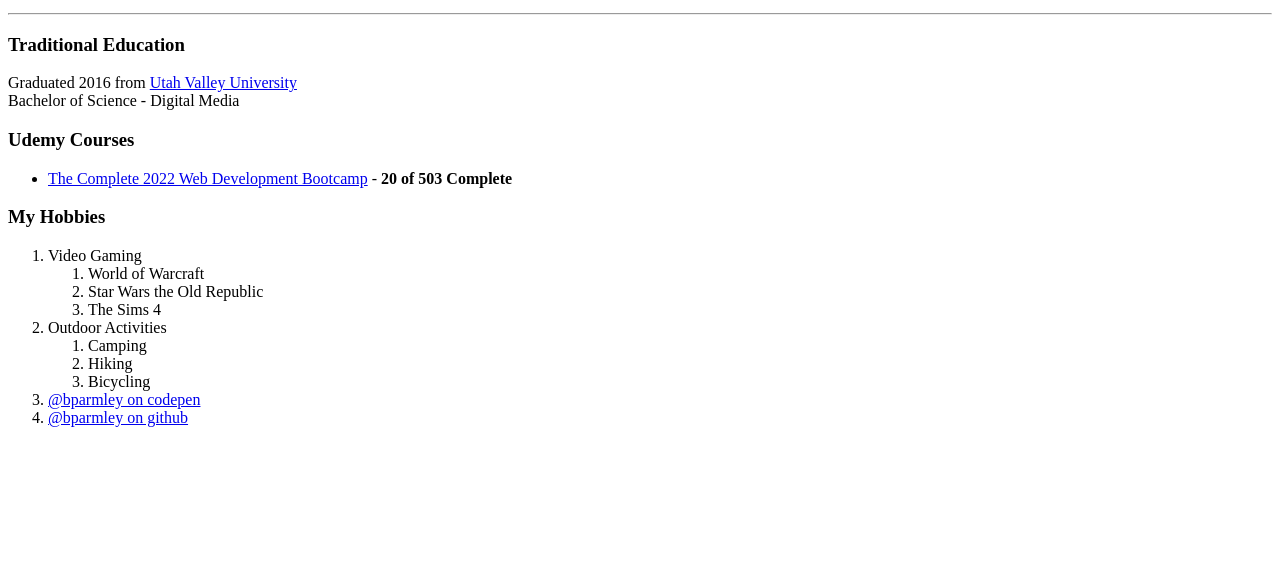
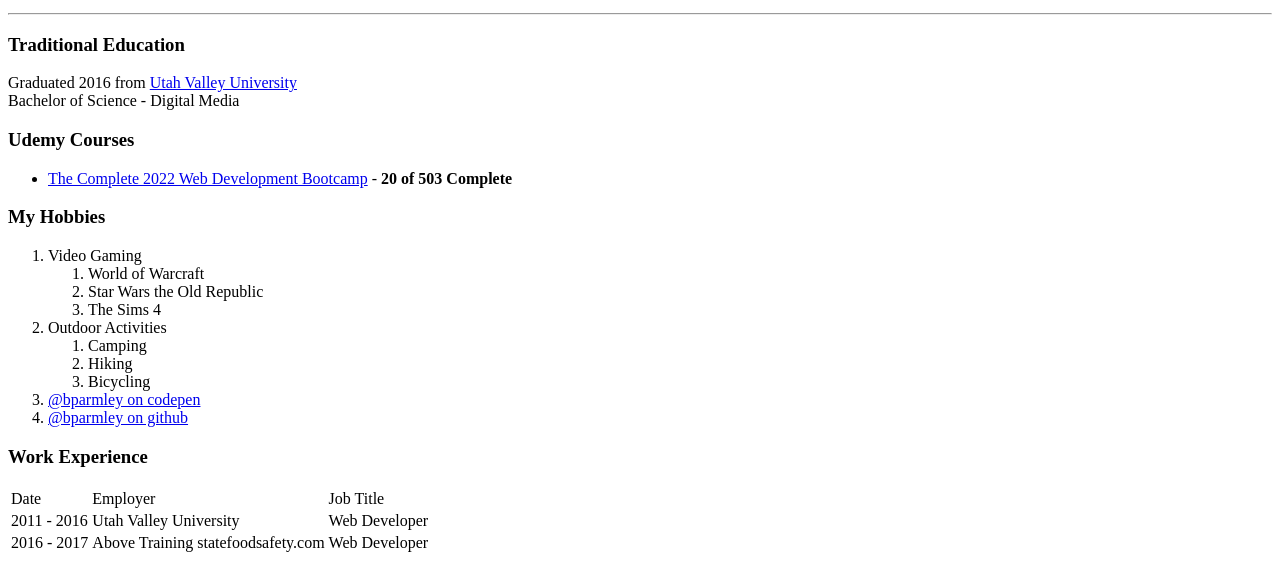
Before and after one commit to bparmley/Web-Dev-Bootcamp, a plain HTML site: page HTML - Personal Site/index.html in a window 1280 px wide. Shown: the part 431-994 px from the top of the page. Before the commit the page ends 874 px from the top, so only its background shows below. Drawn offline with Linux system fonts and the light colour scheme.

Commit message:
Add work experience using a table

```diff
--- a/HTML - Personal Site/index.html
+++ b/HTML - Personal Site/index.html
@@ -41,6 +41,24 @@
         <li><a href="https://codepen.io/bparmley" target="_blank">@bparmley on codepen</a></li>
         <li><a href="https://github.com/bparmley" target="_blank">@bparmley on github</a></li>
     </ol>
+    <h3>Work Experience</h3>
+    <table>
+        <thead>
+            <td>Date</td>
+            <td>Employer</td>
+            <td>Job Title</td>
+        </thead>
+        <tr>
+            <td>2011 - 2016</td>
+            <td>Utah Valley University</td>
+            <td>Web Developer</td>
+        </tr>
+        <tr>
+            <td>2016 - 2017</td>
+            <td>Above Training statefoodsafety.com</td>
+            <td>Web Developer</td>
+        </tr>
+    </table>
 
 </body>
 
```
